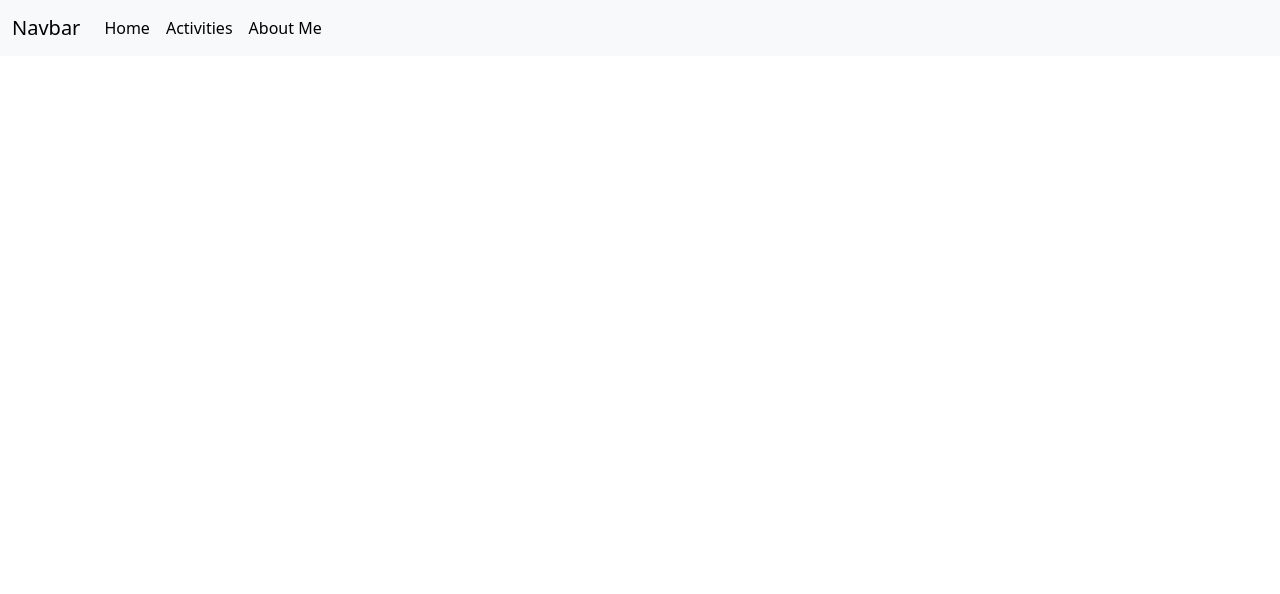
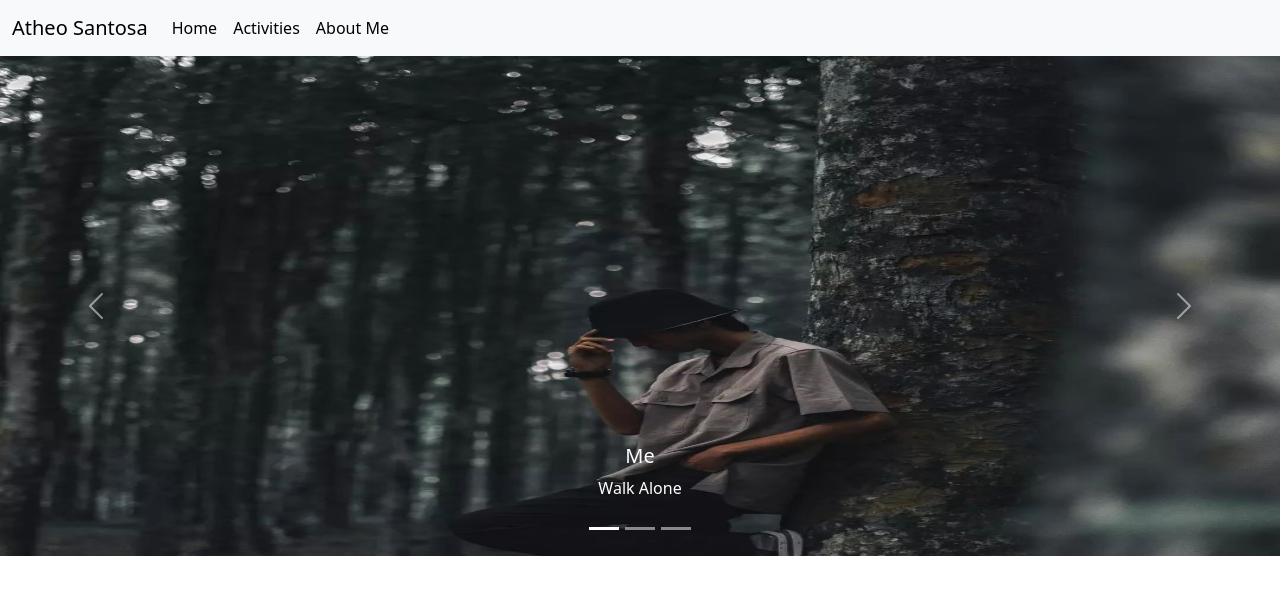
Before and after one commit to atheo810/portofolio, a plain HTML site: page index.html in a window 1280 px wide. Drawn offline with Linux system fonts and the light colour scheme; files whose address does not match are found by name.

Commit message:
feat: carousel

```diff
--- a/index.html
+++ b/index.html
@@ -10,7 +10,7 @@
     <!-- Navabar Content -->
     <nav class="navbar navbar-expand-lg bg-body-tertiary">
       <div class="container-fluid">
-        <a href="#" class="navbar-brand">Navbar</a>
+        <a href="#" class="navbar-brand">Atheo Santosa</a>
         <button
           class="navbar-toggler"
           type="button"
@@ -39,6 +39,89 @@
       </div>
     </nav>
 
+    <!-- Carousel  -->
+
+    <div id="carouselPhoto" class="carousel slide">
+      <div class="carousel-indicators">
+        <button
+          type="button"
+          data-bs-target="#carouselPhoto"
+          data-bs-slide-to="0"
+          class="active"
+          aria-current="true"
+          aria-label="Slide 1"
+        ></button>
+        <button
+          type="button"
+          data-bs-target="#carouselPhoto"
+          data-bs-slide-to="1"
+          aria-label="Slide 2"
+        ></button>
+        <button
+          type="button"
+          data-bs-target="#carouselPhoto"
+          data-bs-slide-to="2"
+          aria-label="Slide 3"
+        ></button>
+      </div>
+      <div class="carousel-inner">
+        <div class="carousel-item active">
+          <img
+            src="/images/me_1.jpg"
+            class="d-block w-100"
+            alt="Photo_1"
+            height="500"
+          />
+          <div class="carousel-caption d-none d-md-block">
+            <h5>Me</h5>
+            <p>Walk Alone</p>
+          </div>
+        </div>
+        <div class="carousel-item">
+          <img
+            src="/images/me_2.jpg"
+            class="d-block w-100"
+            alt="Photo_2"
+            height="500"
+          />
+          <div class="carousel-caption d-none d-md-block">
+            <h5>Find who you are</h5>
+            <p>From Journey to Journey</p>
+          </div>
+        </div>
+        <div class="carousel-item">
+          <img
+            src="/images/me_5.jpg"
+            class="d-block w-100"
+            alt="Photo_2"
+            height="500"
+          />
+          <div class="carousel-caption d-none d-md-block">
+            <h5>Find who you are</h5>
+            <p>From Journey to Journey</p>
+          </div>
+        </div>
+      </div>
+      <button
+        class="carousel-control-prev"
+        type="button"
+        data-bs-target="#carouselPhoto"
+        data-bs-slide="prev"
+      >
+        <span class="carousel-control-prev-icon" aria-hidden="true"></span>
+        <span class="visually-hidden">Previous</span>
+      </button>
+      <button
+        class="carousel-control-next"
+        type="button"
+        data-bs-target="#carouselPhoto"
+        data-bs-slide="next"
+      >
+        <span class="carousel-control-next-icon" aria-hidden="true"></span>
+        <span class="visually-hidden">Next</span>
+      </button>
+    </div>
+
     <script src="/bootstrap/js/bootstrap.min.js"></script>
   </body>
 </html>
```
Also changed, not shown: images/me_1.jpg (added), images/me_2.jpg (added), 1 other file.
